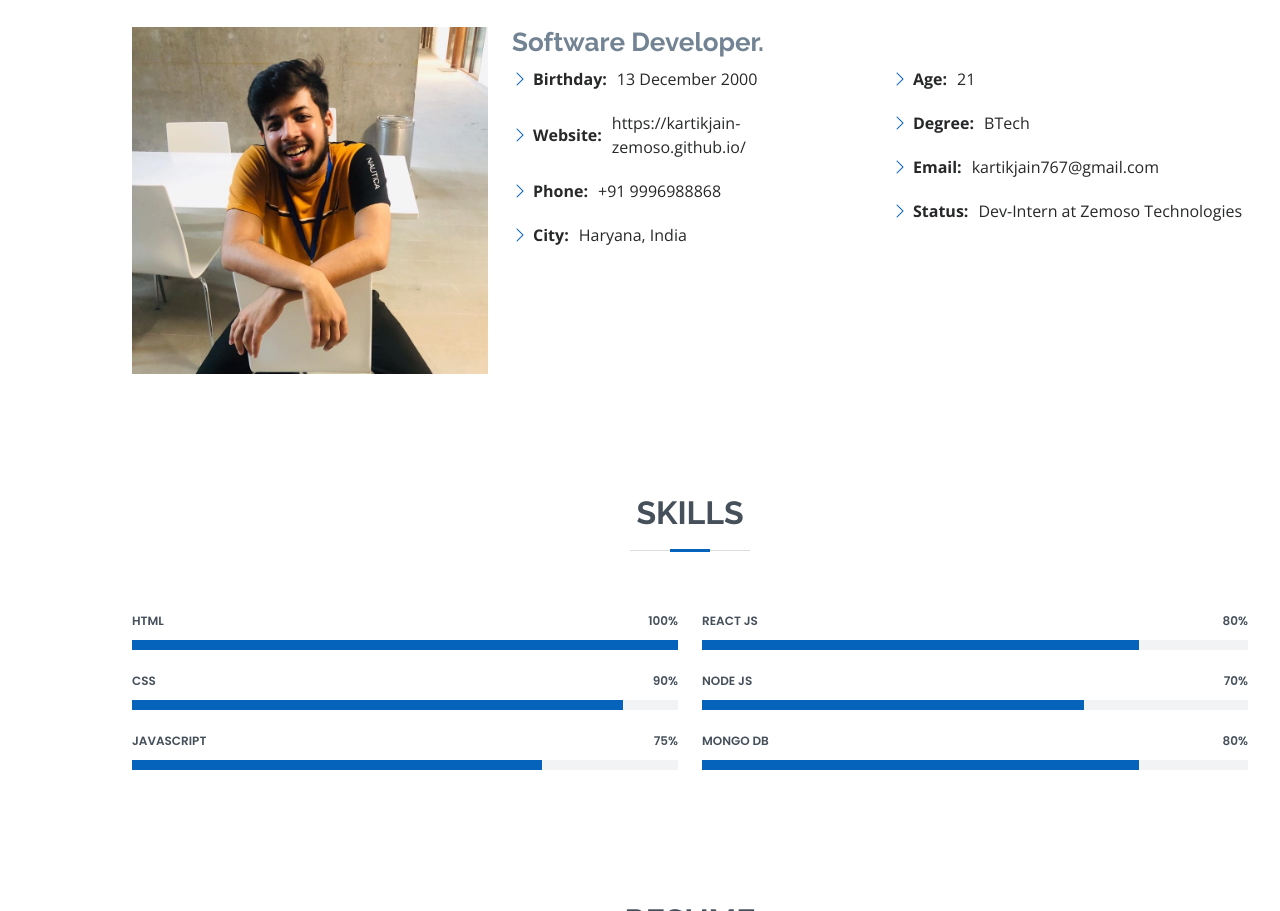
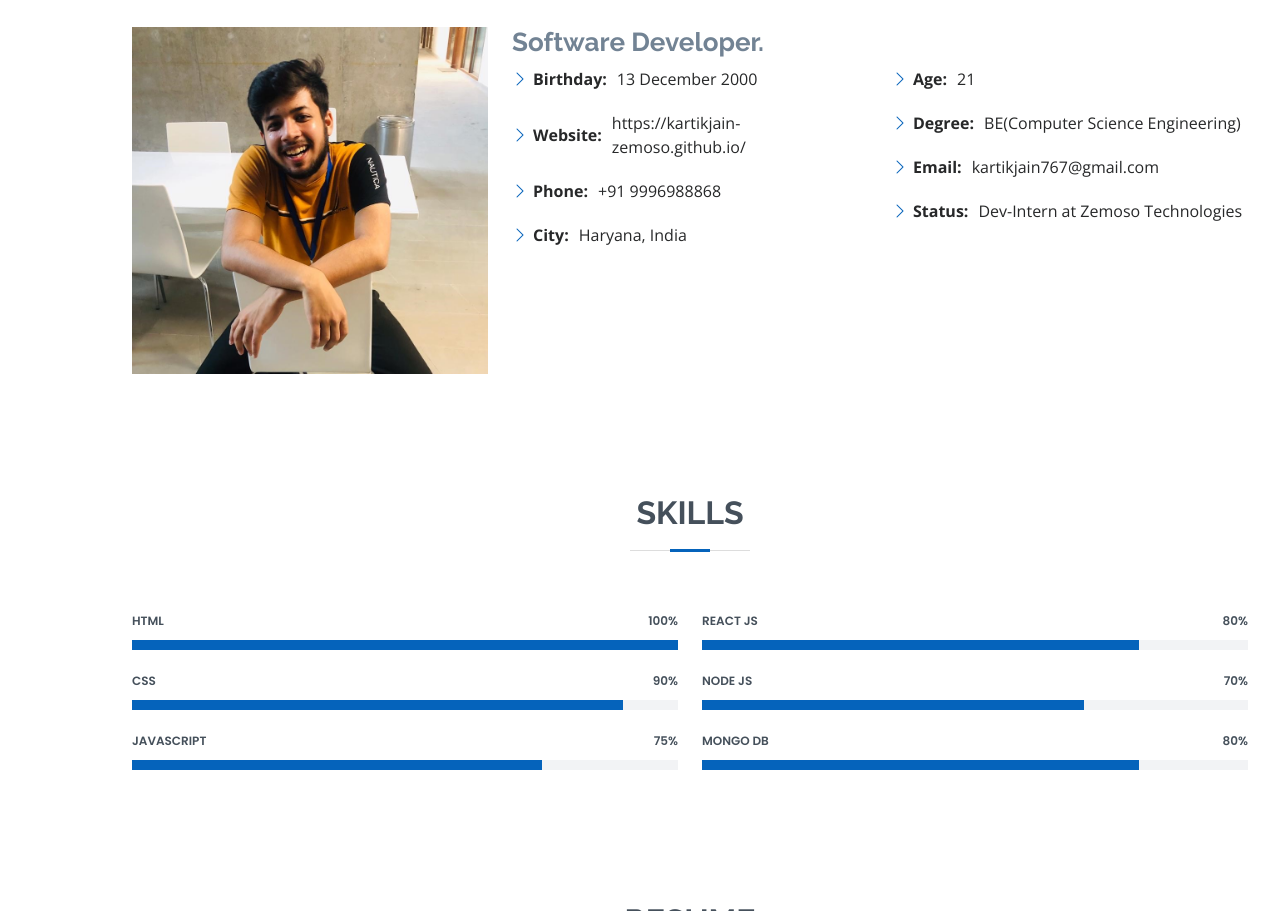
Before and after one commit to KartikJain-Zemoso/kartik.github.io, a plain HTML site: page index.html in a window 1280 px wide. Shown: the part 989-1900 px from the top of the page. Drawn offline with nearby package versions, Linux system fonts and the light colour scheme.

Commit message:
Update index.html

```diff
--- a/index.html
+++ b/index.html
@@ -99,7 +99,7 @@
               <div class="col-lg-6">
                 <ul>
                   <li><i class="bi bi-chevron-right"></i> <strong>Age:</strong> <span>21</span></li>
-                  <li><i class="bi bi-chevron-right"></i> <strong>Degree:</strong> <span>BTech</span></li>
+                  <li><i class="bi bi-chevron-right"></i> <strong>Degree:</strong> <span>BE(Computer Science Engineering)</span></li>
                   <li><i class="bi bi-chevron-right"></i> <strong>Email:</strong> <span>kartikjain767@gmail.com</span></li>
                   <li><i class="bi bi-chevron-right"></i> <strong>Status:</strong> <span>Dev-Intern at Zemoso Technologies</span></li>
                 </ul>
```
